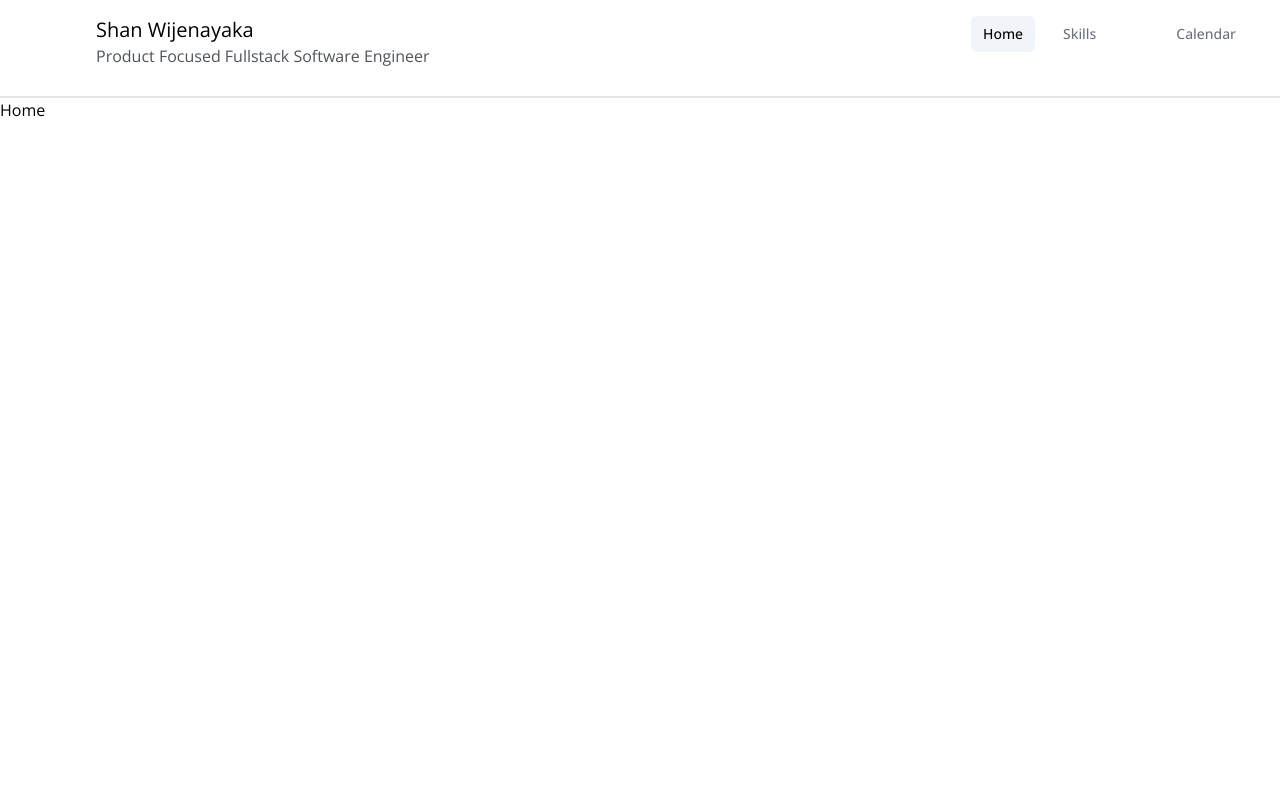
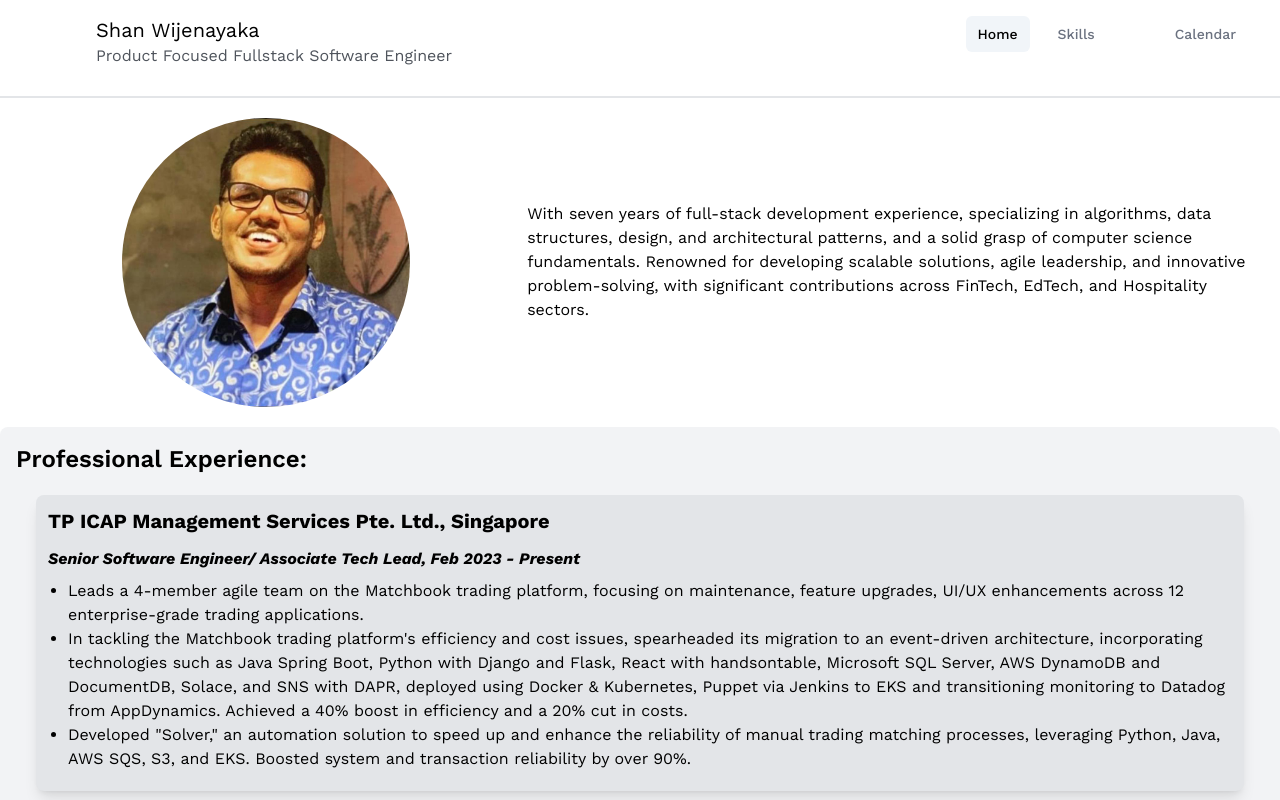
Before and after one commit to shanwije/portfolio_app, a React (Vite) app: page /home in a window 1280 px wide. Shown: the top 800 px of the page. Built offline with nearby package versions, Linux system fonts and the light colour scheme.

Commit message:
jsx content added, experience and contact cards

```diff
--- a/index.html
+++ b/index.html
@@ -5,7 +5,7 @@
     <link rel="icon" type="image/svg+xml" href="/vite.svg" />
     <link rel="preconnect" href="https://fonts.googleapis.com">
     <link rel="preconnect" href="https://fonts.gstatic.com" crossorigin>
-    <link href="https://fonts.googleapis.com/css2?family=Open+Sans:ital,wght@0,300..800;1,300..800&display=swap" rel="stylesheet">
+    <link href="https://fonts.googleapis.com/css2?family=Open+Sans:ital,wght@0,300..800;1,300..800&family=Work+Sans:ital,wght@0,100..900;1,100..900&display=swap" rel="stylesheet">
     <meta name="viewport" content="width=device-width, initial-scale=1.0" />
     <title>Vite + React</title>
   </head>
--- /dev/null
+++ b/src/components/ProfExpereince.jsx
@@ -0,0 +1,101 @@
+import React from 'react';
+
+const experiences = [
+    {
+      company: "TP ICAP Management Services Pte. Ltd., Singapore",
+      roles: [
+        {
+          title: "Senior Software Engineer/ Associate Tech Lead",
+          duration: "Feb 2023 - Present",
+          responsibilities: [
+            "Leads a 4-member agile team on the Matchbook trading platform, focusing on maintenance, feature upgrades, UI/UX enhancements across 12 enterprise-grade trading applications.",
+            "In tackling the Matchbook trading platform's efficiency and cost issues, spearheaded its migration to an event-driven architecture, incorporating technologies such as Java Spring Boot, Python with Django and Flask, React with handsontable, Microsoft SQL Server, AWS DynamoDB and DocumentDB, Solace, and SNS with DAPR, deployed using Docker & Kubernetes, Puppet via Jenkins to EKS and transitioning monitoring to Datadog from AppDynamics. Achieved a 40% boost in efficiency and a 20% cut in costs.",
+            "Developed \"Solver,\" an automation solution to speed up and enhance the reliability of manual trading matching processes, leveraging Python, Java, AWS SQS, S3, and EKS. Boosted system and transaction reliability by over 90%.",
+          ]
+        }
+      ]
+    },
+    {
+      company: "Chope Group Pte Limited, Singapore",
+      roles: [
+        {
+          title: "Senior Software Engineer",
+          duration: "Dec 2021 - Feb 2023",
+          responsibilities: [
+            "Identifying the need for an efficient automated restaurant registration and onboarding process, developed the \"Chope Automated Restaurant Registration and Onboarding Service\" using Go, Python Django, and Node.js with Express, Memcache, and PostgreSQL leveraging gRPC and REST for efficient, type-safe inter-service communication.",
+            "Facing a need for deeper data insights to boost partner relationships and strategy, a reporting service was built to aggregate and analyze critical operational data. Collaboratively developed with the data analytics team and field operations, utilizing Python Flask and DynamoDB and deployed on AWS EKS."
+          ]
+        }
+      ]
+    },
+    {
+      company: "Wiley Global Technology, US / Sri Lanka",
+      roles: [
+        {
+          title: "Senior Software Engineer/ Associate Tech Lead",
+          duration: "Oct 2020 - Sep 2021",
+          responsibilities: [
+            "Led the task to shift the Wiley Educational Services Platform to a microservice-based, event-driven architecture for better efficiency, utilizing Java Spring Boot RX with Webflux, NodeJS, Python, ReactJS with TypeScript, and DynamoDB, orchestrated with Docker Kubernetes, deployed on EKS."
+          ]
+        }
+      ]
+    },
+    {
+      company: "Sysco Corporation - US / Sri Lanka",
+      roles: [
+        {
+          title: "Senior Software Engineer",
+          duration: "Sep 2019 - Oct 2020",
+          responsibilities: [
+            "Recognizing the necessity for a scalable, robust menu management solution for global enterprise clients on the CAKE Menu Platform, a new Enterprise version was developed using React TypeScript with Redux, NodeJs with ExpressJs, Java Spring Boot, and AWS Aurora PostgreSQL, Couchbase, and Neo4j for data management.",
+            "The Reports and Analytics platform was overhauled for better usability and performance, collaborating with the UI/UX team and management, re-engineering the platform using Java, MongoDB, Couchbase, Elasticsearch, and Kibana."
+          ]
+        }
+      ]
+    },
+    {
+      company: "Omobio (Pvt) Ltd. - Sri Lanka",
+      roles: [
+        {
+          title: "Software Engineer",
+          duration: "Mar 2018 - Sep 2019",
+          responsibilities: [
+            "To increase user engagement for Banglalink's 40 million daily active users, a Network Event USSD Recommendation Engine was implemented using Python Django, PostgreSQL, and Go."
+          ]
+        },
+        {
+          title: "Associate Software Engineer",
+          duration: "Mar 2017 - Mar 2018",
+          responsibilities: [
+            "The MyDialog App overhaul to boost user engagement and self-service capabilities for over 14 million daily users, utilizing React Native, JavaScript, Java Spring MVC, Python, Erlang, and PostgreSQL."
+          ]
+        }
+      ]
+    }
+  ];
+
+  const ProfExperience = () => {
+    return (
+      <div className="mx-auto p-4 justify-center items-center bg-gray-100 shadow-lg rounded-lg">
+        <h2 className="text-2xl font-semibold mb-5">Professional Experience:</h2>
+        {experiences.map((exp, companyIndex) => (
+          <div key={companyIndex} className="mb-4 bg-gray-300 shadow-lg rounded-lg mx-5 p-3">
+            <h3 className="font-bold text-xl mb-3">{exp.company}</h3>
+            {exp.roles.map((role, roleIndex) => (
+              <div key={roleIndex}>
+                <p className="italic font-bold mb-2">{role.title}, {role.duration}</p>
+                <ul className="list-disc ml-5 mb-2">
+                  {role.responsibilities.map((responsibility, responsibilityIndex) => (
+                    <li key={responsibilityIndex}>{responsibility}</li>
+                  ))}
+                </ul>
+              </div>
+            ))}
+          </div>
+        ))}
+      </div>
+    );
+  }
+
+
+export default ProfExperience;
--- a/src/routes/Home/index.jsx
+++ b/src/routes/Home/index.jsx
@@ -1,11 +1,104 @@
-import React from 'react'
+import React from "react";
+import heroImg from "./../../assets/hero.jpg";
+import ProfExperience from '../../components/ProfExpereince';
 
 const Home = () => {
   return (
-    <div>
-      <h1>Home</h1>
-    </div>
-  )
-}
+    <>
+      <div className="w-screen">
+        <div className="container flex-row mx-auto">
+          <div className="flex mx-auto px-4 md:grid md:grid-cols-5">
+            <div className="hidden sm:block flex-col col-span-2">
+              <img
+                class="w-full h-auto max-w-72 rounded-full justify-center items-center my-5 mx-auto"
+                src={heroImg}
+                alt="hero"
+                width={300}
+                height={300}
+              />
+            </div>
+            <div className="flex justify-center items-center md:col-span-3 mx-3 my-3">
+              With seven years of full-stack development experience,
+              specializing in algorithms, data structures, design, and
+              architectural patterns, and a solid grasp of computer science
+              fundamentals. Renowned for developing scalable solutions, agile
+              leadership, and innovative problem-solving, with significant
+              contributions across FinTech, EdTech, and Hospitality sectors.
+            </div>
+          </div>
+
+          {/* expereince */}
+        <ProfExperience />
+        </div>
+        {/* contact me */}
+        <div className="mx-auto max-w-screen-md mt-8 p-4 bg-white shadow-lg rounded-lg">
+          <h2 className="text-xl font-semibold mb-5">Contact Me</h2>
+
+          <form className="space-y-4">
+            <div>
+              <label
+                htmlFor="email"
+                className="block text-sm font-medium text-gray-700"
+              >
+                Email
+              </label>
+              <input
+                type="email"
+                id="email"
+                name="email"
+                required
+                className="mt-1 p-2 w-full border border-gray-300 rounded-md shadow-sm"
+                placeholder="you@example.com"
+              />
+            </div>
+
+            <div>
+              <label
+                htmlFor="subject"
+                className="block text-sm font-medium text-gray-700"
+              >
+                Subject
+              </label>
+              <input
+                type="text"
+                id="subject"
+                name="subject"
+                required
+                className="mt-1 p-2 w-full border border-gray-300 rounded-md shadow-sm"
+                placeholder="Your subject"
+              />
+            </div>
+
+            <div>
+              <label
+                htmlFor="message"
+                className="block text-sm font-medium text-gray-700"
+              >
+                Message
+              </label>
+              <textarea
+                id="message"
+                name="message"
+                rows="4"
+                required
+                className="mt-1 p-2 w-full border border-gray-300 rounded-md shadow-sm"
+                placeholder="Your message"
+              ></textarea>
+            </div>
+
+            <div>
+              <button
+                type="submit"
+                className="w-full flex justify-center py-2 px-4 border border-transparent rounded-md shadow-sm text-sm font-medium text-white bg-blue-600 hover:bg-blue-700 focus:outline-none focus:ring-2 focus:ring-offset-2 focus:ring-blue-500"
+              >
+                Send Message
+              </button>
+            </div>
+          </form>
+        </div>
+      </div>
+    </>
+  );
+};
 
 export default Home;
--- a/tailwind.config.js
+++ b/tailwind.config.js
@@ -22,7 +22,7 @@ module.exports = {
         88: '22rem',
       },
       fontFamily: {
-        'sans' :['"Open Sans"', ...defaultTheme.fontFamily.sans]
+        'sans' :['"Work Sans"', ...defaultTheme.fontFamily.sans]
       },
     },
   },
```
Also changed, not shown: src/assets/hero.jpg (added).
